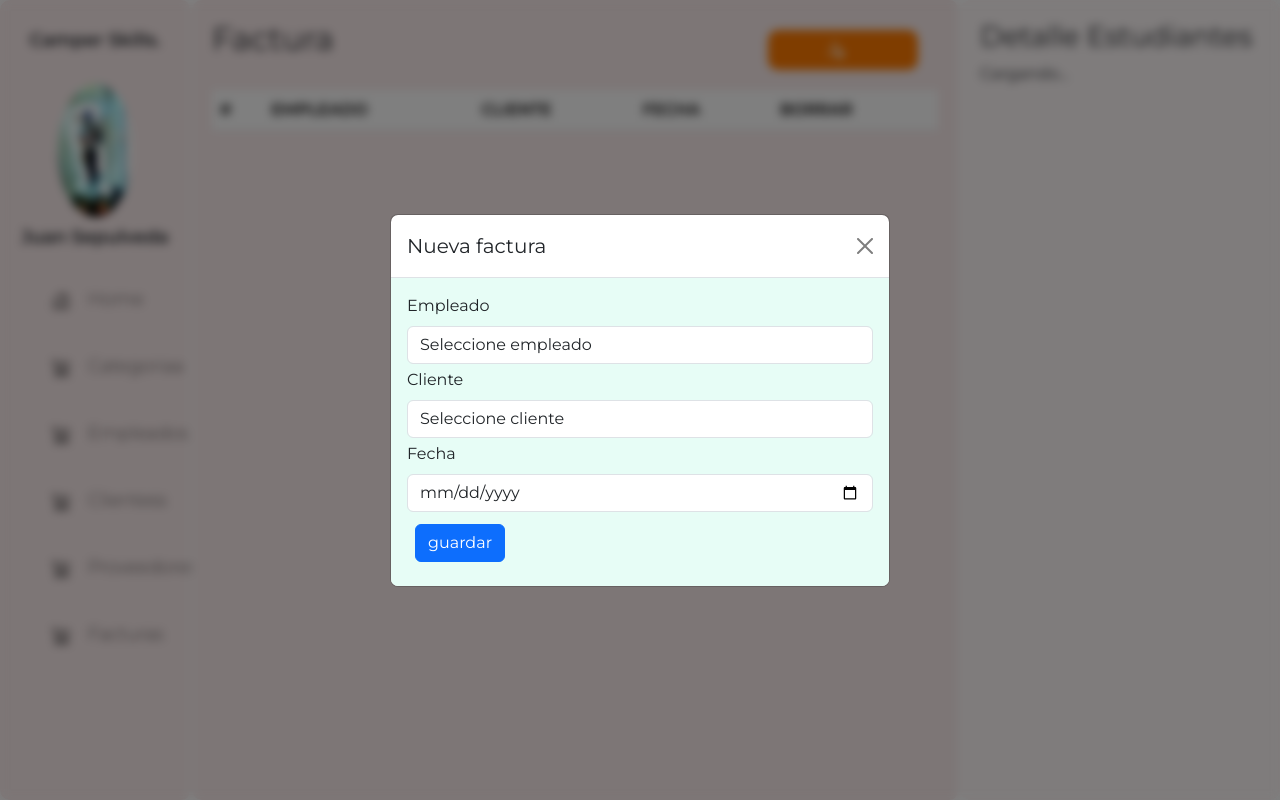
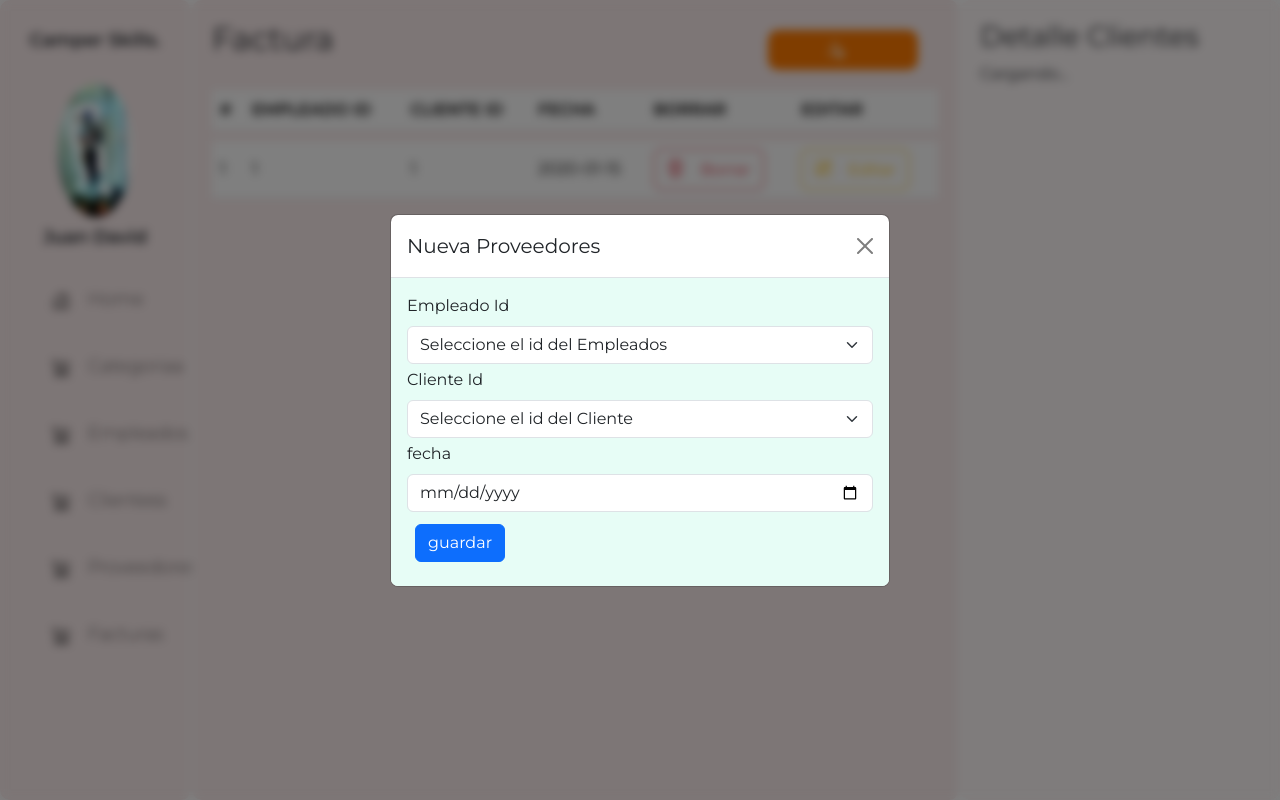
Before and after one commit to sepulveda272/actividad-supermarket, a PHP site: page /facturas/facturas.php in a window 1280 px wide, after a click that opens the changed part. Run offline with PHP 8.4, Linux system fonts and the light colour scheme; tables that the repository leaves empty hold one stand-in row (values such as "Sample post"); lists and menus that the app fills with data are empty.

Commit message:
feat: :memo: factura funcional

```diff
--- a/categoria/categoria.php
+++ b/categoria/categoria.php
@@ -112,8 +112,8 @@ $all = $data-> obtainAll();
               <td><?php echo $val['descripcion']?></td>
               <td><img class="imagenE" src="../images/<?php echo $val['imagen']?>" alt="nada"></td>
               <td>
-                <a class="btn btn-danger" href="borrarCategoria.php?id=<?=$val['id']?>&req=delete">Borrar</a>
-                <a class="btn btn-warning" href="actualizarCategoria.php?id=<?=$val['id']?>">Editar</a>
+                <a class="btn btn-outline-danger" href="borrarCategoria.php?id=<?=$val['id']?>&req=delete"><i class="bi bi-trash3"></i>Borrar</a>
+                <a class="btn btn-outline-warning" href="actualizarCategoria.php?id=<?=$val['id']?>"><i class="bi bi-pencil-square"></i>Editar</a>
               </td>
             </tr>
             <?php } ?>
--- a/config.php
+++ b/config.php
@@ -399,97 +399,153 @@ error_reporting(E_ALL);
         }
     }
     class ConfigFacturas extends ConexionPDO{
-        private $id;
-        private $id_empleado;
-        private $id_cliente;
+        private $facturaId;
+        private $empleadoId;
+        private $clienteId;
         private $fecha;
 
-        public function __construct($id = 0, $id_empleado = '', $id_cliente='', $fecha=''){
-            $this -> id = $id;
-            $this -> id_empleado = $id_empleado;
-            $this -> id_cliente = $id_cliente;
-            $this -> fecha = $fecha;
+    public function __construct($facturaId=0,$empleadoId= 0, $clienteId= 0, $fecha=0){
+        $this->facturaId = $facturaId;
+        $this->empleadoId = $empleadoId;
+        $this->clienteId = $clienteId;
+        $this->fecha = $fecha;
         parent::__construct();
     }
 
-        public function setId($id){
-            $this->id = $id;
+    //Getters
+    public function getFacturaId(){
+        return $this->facturaId;
     }
 
-        public function getId(){
-            return $this->id;
+    public function getEmpleadoId(){
+        return $this->empleadoId;
     }
 
-        public function setId_empleado($id_empleado){
-            $this->id_empleado = $id_empleado;
-        }
-
-        public function getId_empleado(){
-            return $this->id_empleado;
-        }
-
-        public function setId_cliente($id_cliente){
-            $this->id_cliente = $id_cliente;
-        }
-
-        public function getId_cliente(){
-            return $this->id_cliente;
-        }
-
-        public function setFecha($fecha){
-            $this->fecha = $fecha;
+    public function getClienteId(){
+        return $this->clienteId;
     }
 
     public function getFecha(){
         return $this->fecha;
     }
 
-        public function insertData(){
-            try {
-                $stm = $this->dbCnx -> prepare("INSERT INTO facturas (id_empleado, id_cliente, fecha) values(?,?,?)");
-                $stm -> execute([$this->id_empleado, $this->id_cliente,$this->fecha]);
-            } catch (Exception $e) {
-                return $e->getMessage();
+    //Setters
+    public function setFacturaId($facturaId){
+        $this->facturaId =$facturaId;
     }
 
+    public function setEmpleadoId($empleadoId){
+        $this->empleadoId =$empleadoId;
     }
 
-        public function obtainAll(){
+    public function setClienteId($clienteId){
+        $this->clienteId =$clienteId;
+    }
+
+    public function setFecha($fecha){
+        $this->fecha =$fecha;
+    }
+
+
+    public function obtenerEmpleadoId(){
         try {
-                $stm = $this->dbCnx -> prepare("SELECT * FROM facturas");
+            $stm = $this-> dbCnx -> prepare("SELECT id,nombre FROM empleado");
             $stm -> execute();
             return $stm -> fetchAll();
         } catch (Exception $e) {
-                return $e->getMessage();
+            return $e->getMessages();
+        }
+    }
+
+    public function EmpleadoId(){
+        try {
+            $stm = $this-> dbCnx -> prepare("SELECT id,nombre FROM empleado WHERE id=:empleadoId");
+            $stm->bindParam(":empleadoId",$this->empleadoId);
+            $stm -> execute();
+            return $stm -> fetchAll();
+        } catch (Exception $e) {
+            return $e->getMessages();
+        }
+    }
+
+    public function ClienteId(){
+        try {
+            $stm = $this-> dbCnx -> prepare("SELECT id/* ,nombre */ FROM clientes WHERE id=:clienteId");
+            $stm->bindParam(":clienteId",$this->clienteId);
+            $stm -> execute();
+            return $stm -> fetchAll();
+        } catch (Exception $e) {
+            return $e->getMessages();
+        }
+    }
+
+    public function obtenerClienteId(){
+        try {
+            $stm = $this-> dbCnx -> prepare("SELECT id/* ,nombre */ FROM clientes");
+            $stm -> execute();
+            return $stm -> fetchAll();
+        } catch (Exception $e) {
+            return $e->getMessages();
+        }
+    }
+
+    public function insertData(){
+        try {
+            $stm = $this-> dbCnx -> prepare("INSERT INTO facturas(empleadoId,clienteId,fecha)
+            VALUES (:empleadoId,:clienteId,:fecha)");
+            $stm->bindParam(":empleadoId",$this->empleadoId);
+            $stm->bindParam(":clienteId",$this->clienteId);
+            $stm->bindParam(":fecha",$this->fecha);
+            $stm->execute();
+        } catch (Exception $e) {
+            return $e->getMessages();
+        }
+    }
+
+    public function getAll(){
+        try {
+            $stm = $this-> dbCnx -> prepare("SELECT * FROM facturas");
+            $stm -> execute();
+            return $stm -> fetchAll();
+        } catch (Exception $e) {
+            return $e->getMessages();
         }
     }
 
     public function delete(){
         try {
-                $stm = $this->dbCnx -> prepare("DELETE FROM facturas WHERE id = ?");
-                $stm -> execute([$this->id]);
+            $stm = $this-> dbCnx -> prepare("DELETE FROM facturas WHERE facturaId = :id");
+            $stm->bindParam(":id",$this->facturaId);
+            $stm -> execute();
             return $stm -> fetchAll();
-                echo "<script>alert('Registro eliminadoo');document.location='facturas.php'</script>";
         } catch (Exception $e) {
-                return $e->getMessage();
+            return $e->getMessages();
         }
     }
+
     public function selectOne(){
         try {
-                $stm = $this->dbCnx -> prepare("SELECT * FROM facturas WHERE id =?");
-                $stm -> execute([$this->id]);
-                return $stm->fetchAll();
+            $stm = $this-> dbCnx -> prepare("SELECT * FROM facturas WHERE facturaId = :id");
+            $stm->bindParam(":id",$this->facturaId);
+            $stm -> execute();
+            return $stm -> fetchAll();
         } catch (Exception $e) {
-                return $e->getMessage();
+            return $e->getMessages();
         }
     }
 
     public function update(){
         try {
-                $stm = $this->dbCnx ->prepare("UPDATE facturas SET id_empleado = ?, id_cliente = ?, fecha = ? WHERE id =?");
-                $stm -> execute([$this->id_empleado,$this->id_cliente, $this->fecha,$this->id]);
+            $stm = $this-> dbCnx -> prepare("UPDATE facturas SET empleadoId=:empleadoId , clienteId=:clienteId , fecha=:fecha
+            WHERE facturaId = :id");
+            $stm->bindParam(":id",$this->facturaId);
+            $stm->bindParam(":empleadoId",$this->empleadoId);
+            $stm->bindParam(":clienteId",$this->clienteId);
+            $stm->bindParam(":fecha",$this->fecha);
+            $stm -> execute();
+            return $stm -> fetchAll();
         } catch (Exception $e) {
-                return $e->getMessage();
+            return $e->getMessages();
         }
     }
 }
--- a/db.php
+++ b/db.php
@@ -12,12 +12,12 @@
     }
 
     if(!defined("DB_USER")){
-        define("DB_USER", "campus");
+        define("DB_USER", "root");
     }
 
 
     if(!defined("DB_PWD")){
-        define("DB_PWD", "campus2023");
+        define("DB_PWD", "");
     }
 
 ?>
--- a/facturas/facturas.php
+++ b/facturas/facturas.php
@@ -6,24 +6,27 @@ ini_set("display_startup_errors", 1);
 
 error_reporting(E_ALL);
 
+require_once("../config.php");
+
+$data = new ConfigFacturas();
+$all = $data -> getAll();
+$idempleado = $data->obtenerEmpleadoId();
+$idcliente = $data->obtenerClienteId();
+
 ?>
-
 <!DOCTYPE html>
 <html>
-
 <head>
   <meta charset="UTF-8">
   <meta http-equiv="X-UA-Compatible" content="IE=edge">
   <meta name="viewport" content="width=device-width, initial-scale=1.0">
-  <title>Página </title>
+  <title>Página Facturas</title>
   <link rel="preconnect" href="https://fonts.googleapis.com">
   <link rel="preconnect" href="https://fonts.gstatic.com" crossorigin>
   <link href="https://fonts.googleapis.com/css2?family=Montserrat:wght@200;400;600&display=swap" rel="stylesheet">
   <link rel="stylesheet" href="https://cdn.jsdelivr.net/npm/bootstrap-icons@1.10.5/font/bootstrap-icons.css">
   <link href="https://cdn.jsdelivr.net/npm/bootstrap@5.3.0-alpha3/dist/css/bootstrap.min.css" rel="stylesheet"
     integrity="sha384-KK94CHFLLe+nY2dmCWGMq91rCGa5gtU4mk92HdvYe+M/SXH301p5ILy+dN9+nJOZ" crossorigin="anonymous">
-
-
   <link rel="stylesheet" type="text/css" href="../css/estudiantes.css">
 
 </head>
@@ -36,14 +39,13 @@ error_reporting(E_ALL);
       <div class="perfil">
         <h3 style="margin-bottom: 2rem;">Camper Skills.</h3>
         <img src="../images/sepulveda.jpg" alt="" class="imagenPerfil">
-        <h3>Juan Sepulveda</h3>
+        <h3>Juan David</h3>
       </div>
       <div class="menus">
-        <a href="/Home/home.php" style="display: flex;gap:2px;">
+      <a href="/Home/home.php" style="display: flex;gap:2px;">
           <i class="bi bi-house-door"> </i>
           <h3 style="margin: 0px;">Home</h3>
         </a>
-
         <a href="../categoria/categoria.php" style="display: flex;gap:2px;">
         <i class="bi bi-cart-check"></i>
           <h3 style="margin: 0px;">Categoriaa</h3>
@@ -64,7 +66,6 @@ error_reporting(E_ALL);
         <i class="bi bi-cart-check"></i>
           <h3 style="margin: 0px;">Facturas</h3>
         </a>
-
       </div>
     </div>
 
@@ -78,70 +79,94 @@ error_reporting(E_ALL);
           <thead>
             <tr>
               <th scope="col">#</th>
-              <th scope="col">EMPLEADO</th>
-              <th scope="col">CLIENTE</th>
+              <th scope="col">EMPLEADO ID</th>
+              <th scope="col">CLIENTE ID</th>
               <th scope="col">FECHA</th>
               <th scope="col">BORRAR</th>
+              <th scope="col">EDITAR</th>
             </tr>
           </thead>
           <tbody class="" id="tabla">
 
             <!-- ///////Llenado DInamico desde la Base de Datos -->
-
-
+            <?php
+              foreach($all as $key => $val){
+            ?>
+              <tr>
+                <td> <?= $val["facturaId"] ?> </td>
+                <td> <?= $val["empleadoId"] ?> </td>
+                <td> <?= $val["clienteId"] ?> </td>
+                <td> <?= $val["fecha"] ?> </td>
+                <td>
+                  <a class="btn btn-outline-danger" href="borrarFactura.php?facturaId=<?=$val['facturaId']?>&req=delete">
+                  <i class="bi bi-trash3"></i>Borrar</a>
+                </td>
+                <td>
+                  <a class="btn btn-outline-warning" href="actualizarFactura.php?facturaId=<?=$val['facturaId']?>&empleadoId=<?=$val['empleadoId']?>&clienteId=<?=$val['clienteId']?>">
+                  <i class="bi bi-pencil-square"></i>Editar</a>
+                </td>
+              </tr>
+            <?php
+              }
+            ?>
           </tbody>
-
-       </table>
-
+        </table>
       </div>
-
-
     </div>
 
     <div class="parte-derecho " id="detalles">
-      <h3>Detalle Estudiantes</h3>
+      <h3>Detalle Clientes</h3>
       <p>Cargando...</p>
        <!-- ///////Generando la grafica -->
 
     </div>
-
-
-
-
 
     <!-- /////////Modal de registro de nuevo estuiante //////////-->
     <div class="modal fade" id="registrarEstudiantes" tabindex="-1" aria-labelledby="exampleModalLabel" aria-hidden="true" style="backdrop-filter: blur(5px)">
       <div class="modal-dialog modal-dialog-centered modal-dialog-scrollable" >
         <div class="modal-content" >
           <div class="modal-header" >
-            <h1 class="modal-title fs-5" id="exampleModalLabel">Nueva factura</h1>
+            <h1 class="modal-title fs-5" id="exampleModalLabel">Nueva Proveedores</h1>
             <button type="button" class="btn-close" data-bs-dismiss="modal" aria-label="Close"></button>
           </div>
           <div class="modal-body" style="background-color: rgb(231, 253, 246);">
             <form class="col d-flex flex-wrap" action="registrarFactura.php" method="post">
               <div class="mb-1 col-12">
-                <label for="id_empleado" class="form-label">Empleado</label>
-                <select class="form-control" name="id_empleado" id="id_empleado">
-                  <option value="">Seleccione empleado</option>
-                  <option value="id_empleado">coso</option>
+                <label for="empleadoId" class="form-label">Empleado Id</label>
+                <select class="form-select" aria-label="Default select example" id="empleadoId" name="empleadoId" required>
+                  <option selected>Seleccione el id del Empleados</option>
+                  <?php
+                    foreach($idempleado as $key => $valor){
+                    ?>
+                  <option value="<?= $valor["id"]?>"><?= $valor["nombre"]?></option>
+                  <?php
+                    }
+                  ?>
                 </select>
               </div>
 
               <div class="mb-1 col-12">
-                <label for="id_cliente" class="form-label">Cliente</label>
-                <select class="form-control" name="id_cliente" id="id_cliente">
-                  <option value="">Seleccione cliente</option>
-                  <option value="id_cliente">cosa</option>
+                <label for="clienteId" class="form-label">Cliente Id</label>
+                <select class="form-select" aria-label="Default select example" id="clienteId" name="clienteId" required>
+                  <option selected>Seleccione el id del Cliente</option>
+                  <?php
+                    foreach($idcliente as $key => $valor){
+                    ?>
+                  <option value="<?= $valor["id"]?>"><?= $valor["id"]?></option>
+                  <?php
+                    }
+                  ?>
                 </select>
               </div>
 
               <div class="mb-1 col-12">
-                <label for="fecha" class="form-label">Fecha</label>
+                <label for="fecha" class="form-label">fecha</label>
                 <input
                   type="date"
                   id="fecha"
                   name="fecha"
                   class="form-control"
+                  required
                 />
               </div>
 
```
Also changed, not shown: database.sql (+7 -6 lines), facturas/registrarFactura.php (+11 -13 lines). Lines whose indentation alone changed are shown as unchanged.
